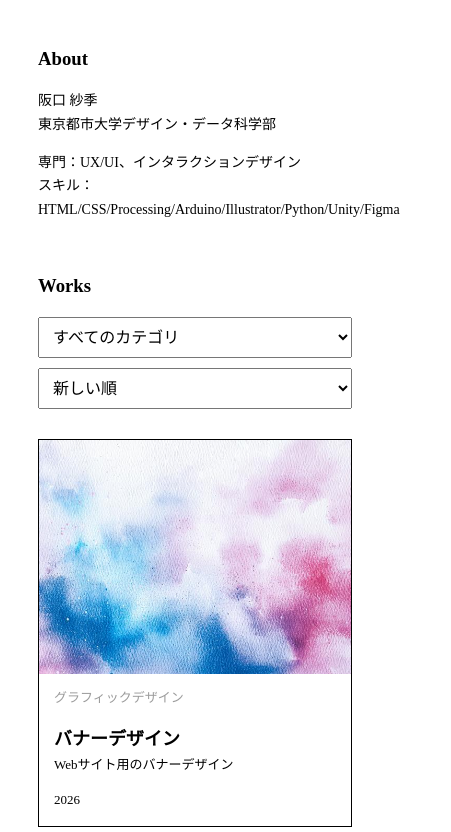
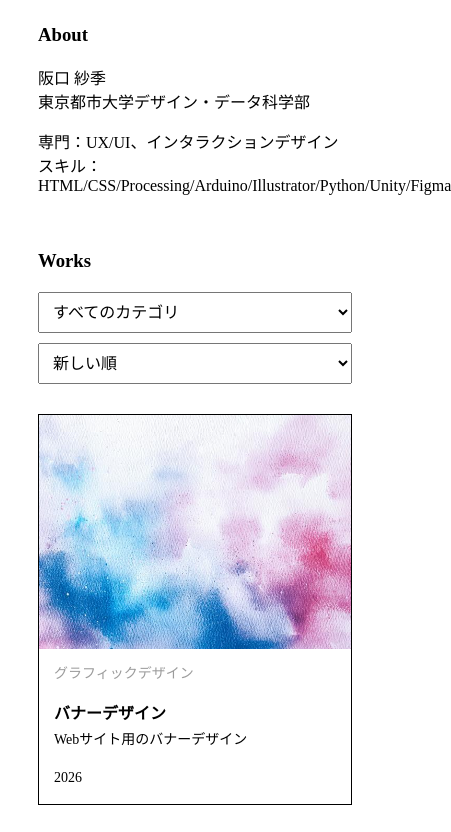
Before and after one commit to SakaguchiS/portfolio-site, a plain HTML site: page index.html in a window 390 px wide. Shown: the part 376-1208 px from the top of the page, 451 px wide, since content can reach past the window. Drawn offline with Linux system fonts and the light colour scheme.

Commit message:
Add files via upload

```diff
--- a/style.css
+++ b/style.css
@@ -103,7 +103,7 @@
 }
 
 /* スマートフォン */
-@media screen and (max-width: 600px) {
+@media screen and (max-width: 500px) {
     #top {
         padding-top: 80px;
     }
@@ -112,42 +112,16 @@
         width: 100%;
     }
 
-    #top h1 {
-        font-size: 30px;
-    }
-
-    #about p {
-        font-size: 14px;
-        line-height: 1.7;
-    }
-
     #works-grid {
         grid-template-columns: 2fr;
-        gap: 20px;
     }
 
     .works-controls {
         flex-direction: column;
-        gap: 10px;
     }
 
-    .work-controls select {
+    /*.work-controls select {
         width: 100%;
         font-size: 16px;
-    }
-
-    .work-card h4 {
-        font-size: 18px;
-    }
-
-    .work-card p {
-        font-size: 13px;
-    }
-    .work-category {
-        font-size: 10px;
-    }
-
-    .work-year {
-        font-size: 10px;
-    }
+    }*/
 }
```
